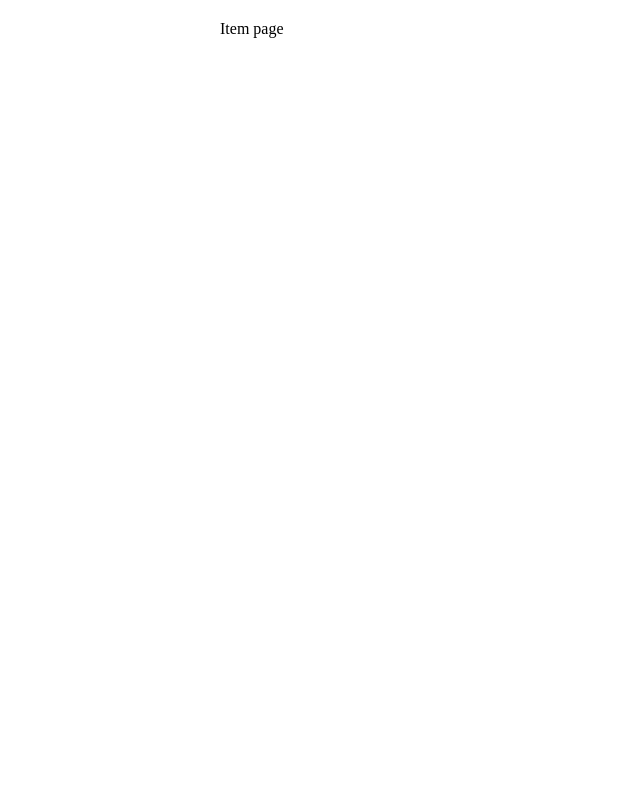
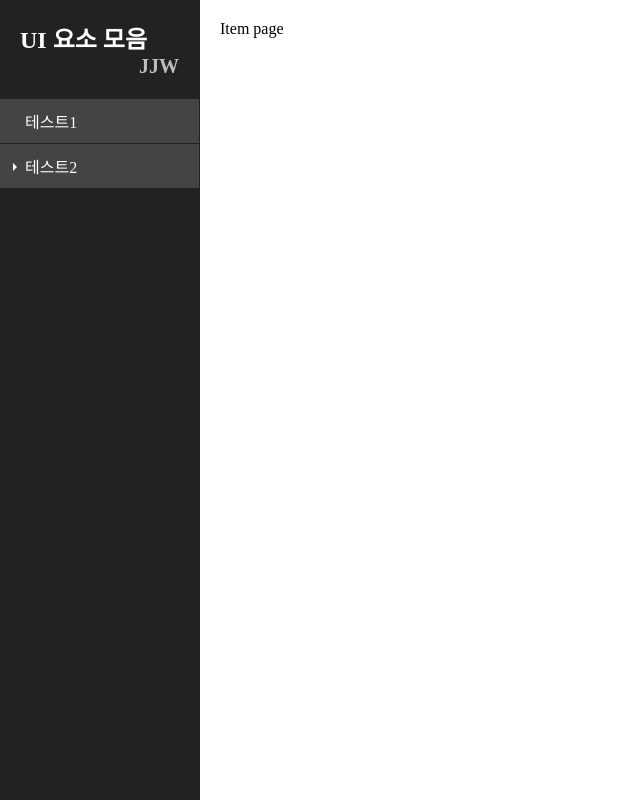
Before and after one commit to jjw0609/uiComponents, a Next.js app: page / in a window 1280 px wide. Shown: the whole page, without its empty margins (0-640 px from the left). Built offline with nearby package versions, Linux system fonts and the light colour scheme.

Commit message:
기본환경세팅 route 설정

```diff
--- /dev/null
+++ b/src/app/gnb.tsx
@@ -0,0 +1,55 @@
+'use client'
+
+import {ChildRoute, gnbRootList, isParentRoute, ParentRoute, ROUTE, ROUTE_PATH, routes} from "@/routes";
+import Link from "next/link";
+import classNames from "classnames";
+import {useParams} from "next/navigation";
+
+const ParentGnbItem = ({route: {name, link, children}, currentPath}: {route: ParentRoute, currentPath: ROUTE_PATH}) => {
+    const open = children.includes(currentPath);
+    return (
+        <li className={classNames('parent', `items-${children.length}`, {open})}>
+            <Link href={link}>{name}</Link>
+            <ul className="subRoutes">
+                {children.map(r => {
+                    const route = routes[r];
+                    return <GnbItem route={route} currentPath={currentPath} key={route.key} />
+                })}
+            </ul>
+        </li>
+    )
+}
+
+const ChildGnbItem = ({route: {name, link}, currentPath}: {route: ChildRoute, currentPath: ROUTE_PATH}) => {
+    return (
+        <li>
+            <Link href={link}>{name}</Link>
+        </li>
+    )
+}
+
+const GnbItem = ({route, currentPath}: {route: ROUTE, currentPath: ROUTE_PATH }) => {
+    if(isParentRoute(route)) return <ParentGnbItem route={route} currentPath={currentPath} />
+    return <ChildGnbItem route={route} currentPath={currentPath} />
+}
+const Gnb = () => {
+    const {item = []} = useParams();
+    const currentPath = ['', ...item].join('/') as ROUTE_PATH
+
+    return (
+        <aside>
+            <h1>
+                <Link href="/">
+                    UI 요소 모음 <sub>JJW</sub>
+                </Link>
+            </h1>
+            <ul className="mainRoutes">
+                {gnbRootList.map(r => (
+                    <GnbItem route={r} currentPath={currentPath} key={r.key} />
+                ))}
+            </ul>
+        </aside>
+    )
+}
+
+export default Gnb;
--- a/src/app/layout.tsx
+++ b/src/app/layout.tsx
@@ -1,5 +1,6 @@
 import type { Metadata } from 'next'
 import './globals.scss'
+import Gnb from "@/app/gnb";
 
 export const metadata: Metadata = {
   title: 'UI요소모음 | JJW',
@@ -10,6 +11,7 @@ const Layout = ({ children }: { children: React.ReactNode }) => {
   return (
     <html lang="ko">
       <body>
+        <Gnb />
         <main>{children}</main>
       </body>
     </html>
--- a/src/routes.ts
+++ b/src/routes.ts
@@ -1,5 +1,5 @@
 const routePaths = ['/', '/test1', '/test2', '/test2/vanilla', '/test2/react'] as const
-type ROUTE_PATH = (typeof routePaths)[number];
+export type ROUTE_PATH = (typeof routePaths)[number];
 type BaseRoute = {
     key: ROUTE_PATH;
     link: string;
@@ -13,7 +13,7 @@ export type ChildRoute = BaseRoute & {
 }
 export type ROUTE = ParentRoute | ChildRoute;
 
-const routes: Record<ROUTE_PATH, ROUTE> = {
+export const routes: Record<ROUTE_PATH, ROUTE> = {
     '/': {
         key: '/',
         link: '/',
@@ -28,7 +28,7 @@ const routes: Record<ROUTE_PATH, ROUTE> = {
     },
     '/test2': {
         key: '/test2',
-        link: '/test2',
+        link: '/test2/vanilla',
         name: '테스트2',
         children: ['/test2/vanilla', '/test2/react']
     },
@@ -45,3 +45,7 @@ const routes: Record<ROUTE_PATH, ROUTE> = {
         children: null
     }
 };
+
+export const isParentRoute = (route: ROUTE): route is ParentRoute => Array.isArray(route.children);
+
+export const gnbRootList = (routes['/'] as ParentRoute).children.map(r => routes[r]);
```
Also changed, not shown: 2 other files (tests, documents, lock files or other folders).
